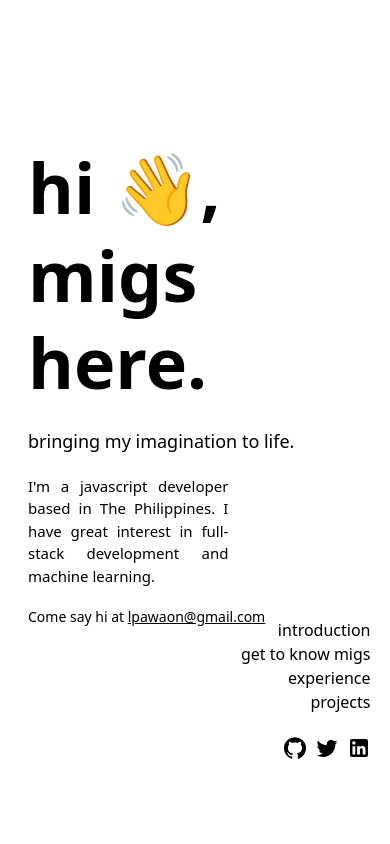
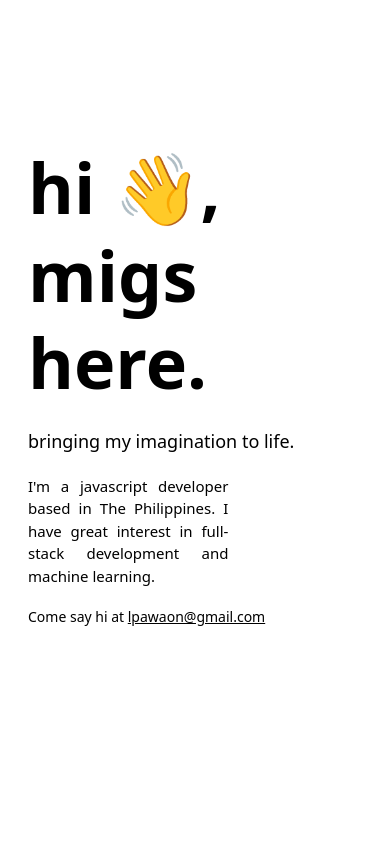
Before and after one commit to louispawaon/louispawaon-dev, a Next.js app: page / in a window 390 px wide. Shown: the top 844 px of the page. Built offline with nearby package versions, Linux system fonts and the light colour scheme.

Commit message:
update components - made sidebar only visible with min width of md - card adjustments ok

```diff
--- a/src/app/compontents/Experience/Card.tsx
+++ b/src/app/compontents/Experience/Card.tsx
@@ -9,7 +9,7 @@ import AccountBoxIcon from '@mui/icons-material/AccountBox';
 
 export default function Card(){
     return(
-        <aside className=" md:sticky inline-block top-28 self-start bg-[#f6f8fa] p-4 border-2 border-[#d0d7de] border-solid rounded-xl row-span-2">
+        <aside className="sm:w-[100%] custom1:w-[100%] xl:md:sticky lg:static xl:sticky inline-block top-28 self-start bg-[#f6f8fa] p-4 border-2 border-[#d0d7de] border-solid rounded-xl row-span-2">
             <div className="flex flex-col items-center mb-4 ml-4 space-y-2 ">
                 <div className="items-center">
                     <img src="/profpic.jpg" className="rounded-full h-[112px] w-[112px] flex items-center" alt="Inappropriate"/>
--- a/src/app/compontents/Experience/Experience.tsx
+++ b/src/app/compontents/Experience/Experience.tsx
@@ -5,7 +5,7 @@ import Creations from "./Creations";
 
 export default function Experience(){
     return(
-        <div className=" grid justify-start justify-items-start md:grid-cols-[30%_50%] gap-1 min-h-[100vh]">
+        <div className="grid justify-start justify-items-start md:grid-cols-[30%_50%] lg:grid-cols-1 xl:grid-cols-[30%_50%] md:gap-5 xl:gap-1 min-h-[100vh] gap-y-4">
             <Card/>
             <Technologies/>
         </div>
--- a/src/app/compontents/SideBar/Sidebar.tsx
+++ b/src/app/compontents/SideBar/Sidebar.tsx
@@ -6,7 +6,7 @@ import LinkedInIcon from '@mui/icons-material/LinkedIn';
 
 export default function Sidebar(){
     return(
-       <div className='flex flex-col justify-end right-0 bottom-[10%] pr-[5%] fixed space-y-5 z-50'>
+       <div className='flex flex-col justify-end right-0 bottom-[10%] pr-[5%] fixed space-y-5 z-50 sm:invisible md:visible'>
          <div className=" flex flex-col text-right">
             <a href="#Top">introduction</a>
             <a href="#About">get to know migs</a>
```
